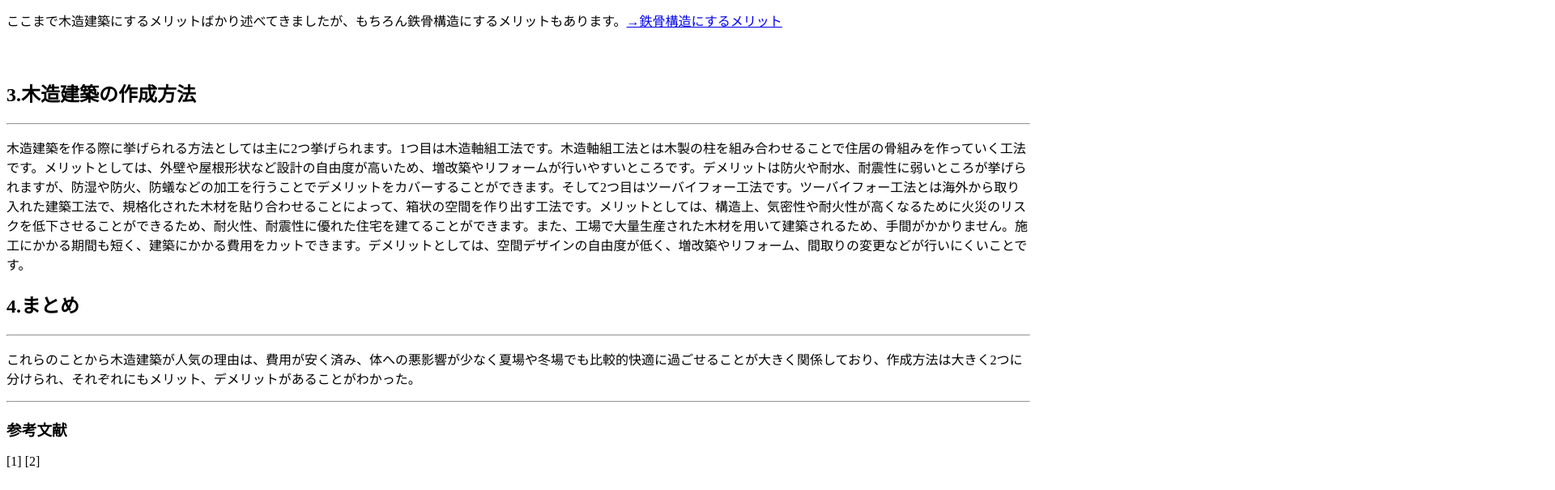
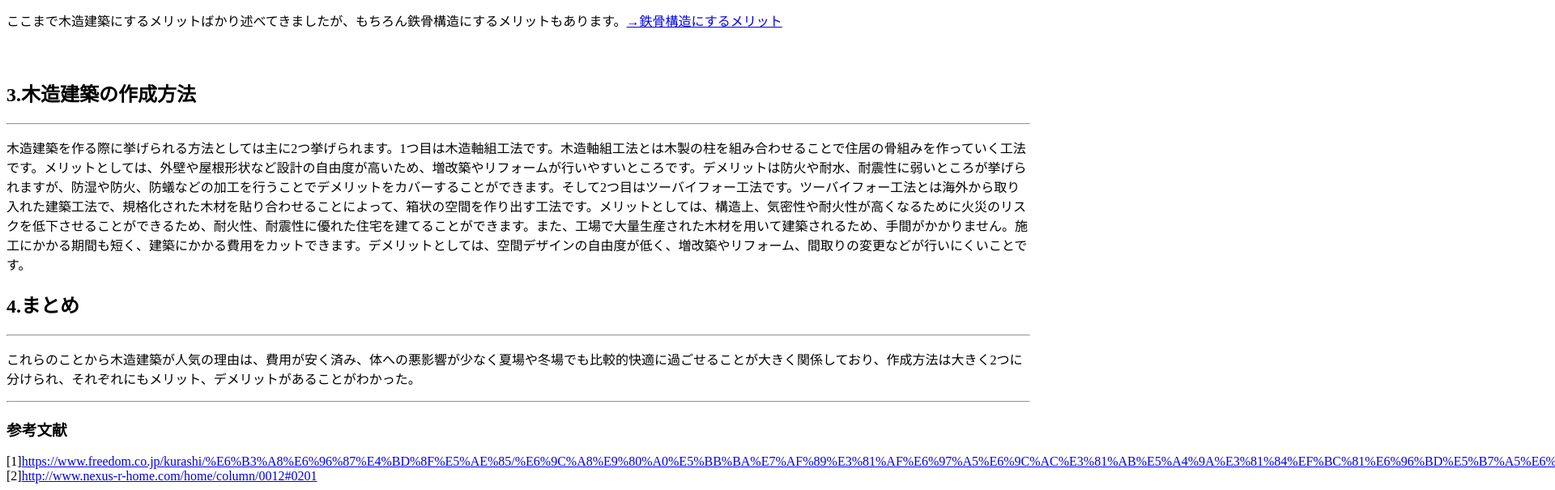
Before and after one commit to 1240007k/1240007k.github.io, a plain HTML site: page cl2020.html in a window 1280 px wide. Shown: the part 524-1129 px from the top of the page at 81% size, 1920 px wide, since content can reach past the window. Drawn offline with Linux system fonts and the light colour scheme.

Commit message:
Update cl2020.html

```diff
--- a/cl2020.html
+++ b/cl2020.html
@@ -20,5 +20,7 @@
       <P>これらのことから木造建築が人気の理由は、費用が安く済み、体への悪影響が少なく夏場や冬場でも比較的快適に過ごせることが大きく関係しており、作成方法は大きく2つに分けられ、それぞれにもメリット、デメリットがあることがわかった。</p>
  <hr>
       <h3>参考文献</h3>
-      [1]<a href="https://www.freedom.co.jp/kurashi/%E6%B3%A8%E6%96%87%E4%BD%8F%E5%AE%85/%E6%9C%A8%E9%80%A0%E5%BB%BA%E7%AF%89%E3%81%AF%E6%97%A5%E6%9C%AC%E3%81%AB%E5%A4%9A%E3%81%84%EF%BC%81%E6%96%BD%E5%B7%A5%E6%96%B9%E6%B3%95%E3%81%A8%E7%89%B9%E5%BE%B4%E3%81%BE%E3%81%A8%E3%82%81/#i"></a>
-      [2]<a href=""></a>
+      [1]<a href="https://www.freedom.co.jp/kurashi/%E6%B3%A8%E6%96%87%E4%BD%8F%E5%AE%85/%E6%9C%A8%E9%80%A0%E5%BB%BA%E7%AF%89%E3%81%AF%E6%97%A5%E6%9C%AC%E3%81%AB%E5%A4%9A%E3%81%84%EF%BC%81%E6%96%BD%E5%B7%A5%E6%96%B9%E6%B3%95%E3%81%A8%E7%89%B9%E5%BE%B4%E3%81%BE%E3%81%A8%E3%82%81/#i">https://www.freedom.co.jp/kurashi/%E6%B3%A8%E6%96%87%E4%BD%8F%E5%AE%85/%E6%9C%A8%E9%80%A0%E5%BB%BA%E7%AF%89%E3%81%AF%E6%97%A5%E6%9C%AC%E3%81%AB%E5%A4%9A%E3%81%84%EF%BC%81%E6%96%BD%E5%B7%A5%E6%96%B9%E6%B3%95%E3%81%A8%E7%89%B9%E5%BE%B4%E3%81%BE%E3%81%A8%E3%82%81/#i</a>
+      [2]<a href="http://www.nexus-r-home.com/home/column/0012#0201">http://www.nexus-r-home.com/home/column/0012#0201</a>
+</body>
+    </html>
```
